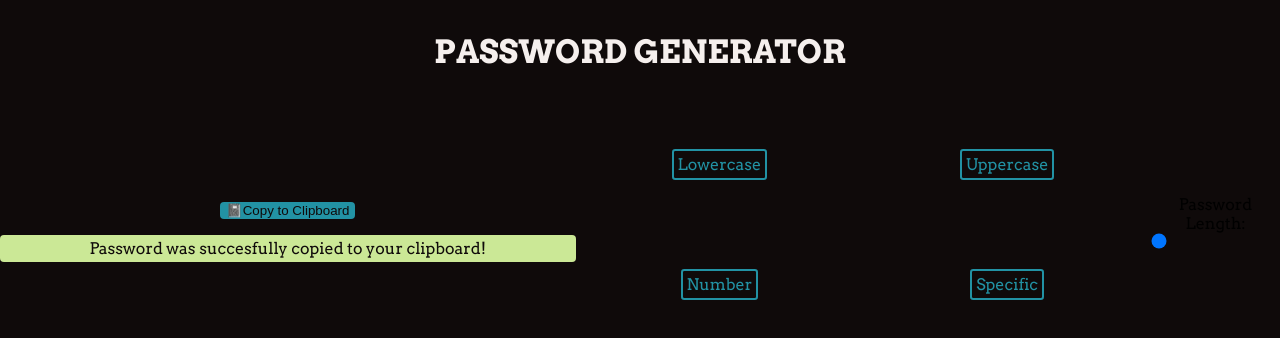
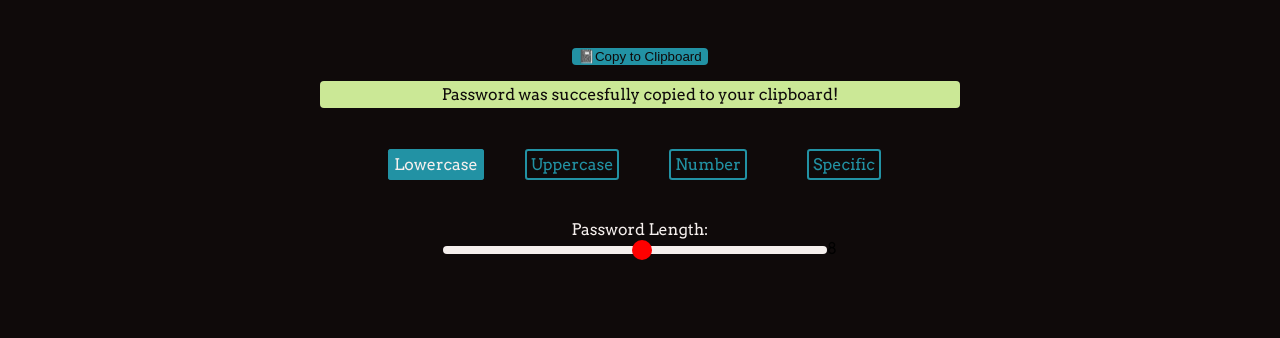
Before and after one commit to SzabiSch/Password-Generator, a Vue app: page / in a window 1280 px wide. Shown: the top 338 px of the page. Built offline with nearby package versions, Linux system fonts and the light colour scheme.

Commit message:
Added some featurs but trouble

```diff
--- a/src/components/PasswordGenerator.vue
+++ b/src/components/PasswordGenerator.vue
@@ -12,31 +12,63 @@
     </div>
     <div class="pre-condition-navigation">
       <div class="btn-low">
-        <input type="checkbox" id="box-designed" />
+        <input
+          checked
+          v-model="characterInclLowerCase"
+          type="checkbox"
+          class="box-lower"
+          id="box-designed"
+        />
         <label for="box-designed" class="designed-box">Lowercase</label>
       </div>
       <div class="btn-up">
-        <input type="checkbox" id="box-designed" />
+        <input
+          checked
+          v-model="characterInclUpperCase"
+          type="checkbox"
+          class="box-upper"
+          id="box-designed"
+        />
         <label for="box-designed" class="designed-box">Uppercase</label>
       </div>
       <div class="btn-numb">
-        <input type="checkbox" id="box-designed" />
+        <input
+          checked
+          v-model="characterInclNumber"
+          type="checkbox"
+          class="box-number"
+          id="box-designed"
+        />
         <label for="box-designed" class="designed-box">Number</label>
       </div>
       <div class="btn-spec">
-        <input type="checkbox" id="box-designed" />
+        <input
+          checked
+          v-model="characterInclSpecific"
+          type="checkbox"
+          class="box-specific"
+          id="box-designed"
+        />
         <label for="box-designed" class="designed-box">Specific</label>
       </div>
     </div>
     <div>
-      <p>Password Length:</p>
+      <label for="myRange" class="password-length">Password Length:</label>
+      <br />
       <input
         class="regulator-password-length"
         type="range"
         min="8"
         max="35"
-        value="8"
+        v-model="value"
+        id="myRange"
+        step="1"
+        @input="generatePassword()"
       />
+
+      <label class="length-of-password" for="myRange">{{
+        lengthpassword
+      }}</label>
     </div>
   </body>
 </template>
@@ -44,8 +76,37 @@
 <script>
 export default {
   name: "PasswordGenerator",
-  props: {
-    msg: String,
+  data() {
+    return {
+      lengthpassword: 8,
+      characterInclLowerCase: true,
+      characterInclUpperCase: false,
+      characterInclNumber: false,
+      characterInclSpecific: false,
+    };
+  },
+  methods: {
+    generatePassword() {
+      if (!this.lengthpassword) return;
+      this.triggerLoading(true);
+      let password = "";
+      let characters = "abcdefghijklmnopqrstuvwxyz";
+      if (this.characterInclUpperCase)
+        characters += "ABCDEFGHIJKLMNOPQRSTUVWXYZ";
+      if (this.characterInclNumber) characters += "0123456789";
+      if (this.characterInclSpecific)
+        characters += "!\"#$%&'()*+,-./:;<=>?@[\\]^_`{|}~";
+      for (let i = 0; i < this.lengthpassword; i++) {
+        password += characters.charAt(
+          Math.floor(Math.random() * characters.length)
+        );
+      }
+      this.generatedPassword = password;
+      this.triggerLoading(false);
+    },
+    triggerLoading(state) {
+      this.isLoading = state;
+    },
   },
 };
 </script>
@@ -60,6 +121,7 @@ html {
 body {
   display: flex;
   justify-content: center;
+  flex-direction: column;
 }
 
 .btnToCopy {
@@ -88,18 +150,21 @@ h1 {
 }
 .pre-condition-navigation {
   display: grid;
-  width: 50vw;
-  height: 30vh;
+  width: 40vw;
+  height: 14vh;
   grid-template-columns: 1fr 1fr;
   grid-template-rows: 1fr 1fr;
   grid-template-areas:
     "btn-1 btn-2"
     "btn-3 btn-4";
 }
-@media and screen(min-width: 800px) {
-  grid-template-columns: 1fr 1fr 1fr 1fr;
-  grid-template-rows: 1fr;
-  grid-template-areas: "btn-1 btn-2 btn-3 btn-4";
+@media screen and (min-width: 800px) {
+  .pre-condition-navigation {
+    grid-template-columns: 1fr 1fr 1fr 1fr;
+    grid-template-rows: 1fr;
+    grid-template-areas: "btn-1 btn-2 btn-3 btn-4";
+    gap: 2rem;
+  }
 }
 .btn-low {
   grid-area: btn-1;
@@ -125,21 +190,71 @@ h1 {
 input {
   all: unset;
 }
-label {
+.designed-box {
   padding: 0.25rem;
   color: #2292a4;
   border: 0.15rem solid #2292a4;
   background-color: #0f0a0a;
   border-radius: 0.2rem;
 }
-
-input:checked + label {
+input[type="checkbox"]:checked + .designed-box {
   background-color: #2292a4;
   color: #f5efed;
   border: 0.15rem solid #2292a4;
 }
 
-input:focus:unchecked + label {
-  border: 0.2rem solid navy;
+.box-upper:focus + .designed-box {
+  background-color: #2292a4;
+  color: #f5efed;
+  border: 0.15rem solid #2292a4;
+}
+.box-number:checked + .designed-box {
+  background-color: #2292a4;
+  color: #f5efed;
+  border: 0.15rem solid #2292a4;
+}
+.box-specific:checked + .designed-box {
+  background-color: #2292a4;
+  color: #f5efed;
+  border: 0.15rem solid #2292a4;
+}
+
+.box-lowercase:focus + .designed-box {
+  border: 0.2rem solid #2292a4;
+}
+.password-length {
+  color: #f5efed;
+  padding-bottom: 2rem;
+  border-style: none;
+}
+
+.regulator-password-length {
+  -webkit-appearance: none;
+  appearance: none;
+  width: 30vw;
+  background-color: #f5efed;
+  height: 0.5rem;
+  border-radius: 0.5rem;
+}
+.regulator-password-length::-webkit-slider-thumb {
+  -webkit-appearance: none;
+  appearance: none;
+  width: 20px;
+  height: 20px;
+  border-radius: 50%;
+  background: red;
+  cursor: pointer;
+}
+
+.regulator-password-length::-moz-range-thumb {
+  width: 25px;
+  height: 25px;
+  background: #04aa6d;
+  cursor: pointer;
+}
+
+.length-of-password {
+  border-style: none;
+  color: f5efed;
 }
 </style>
```
